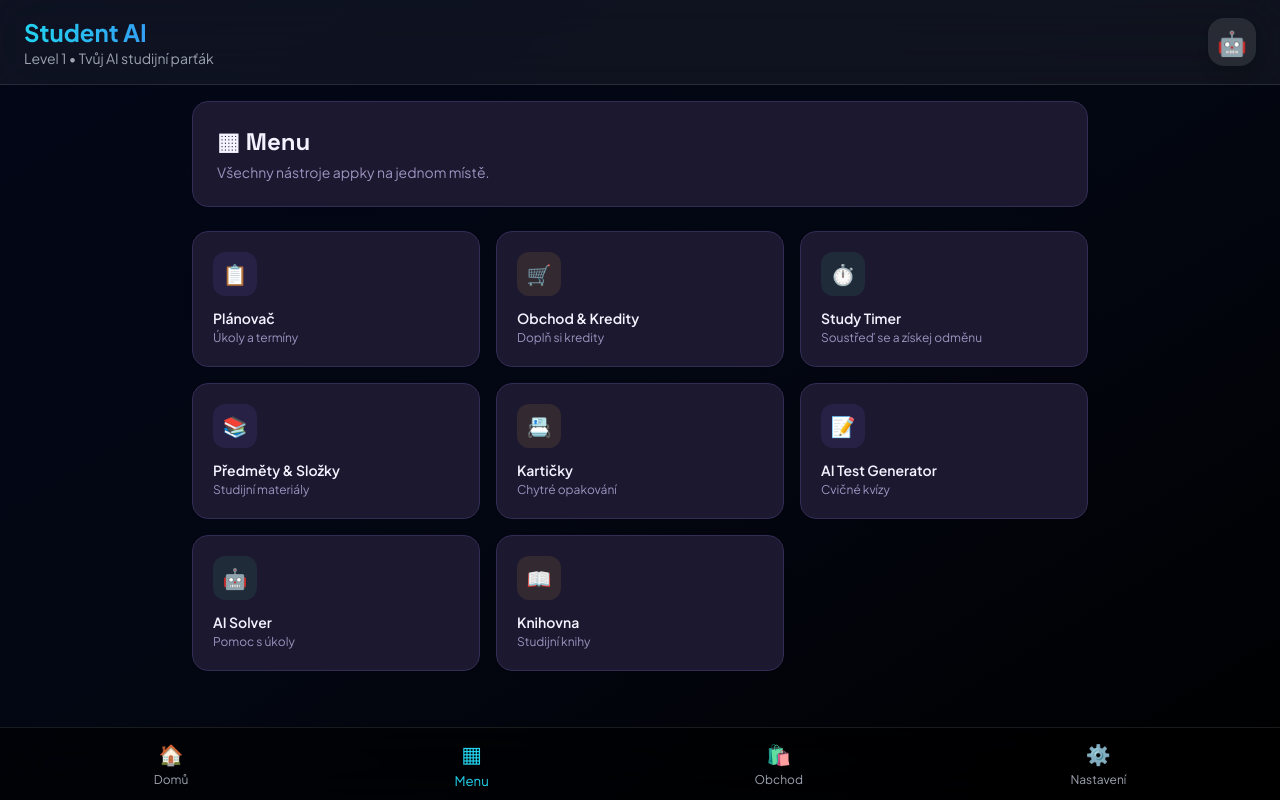
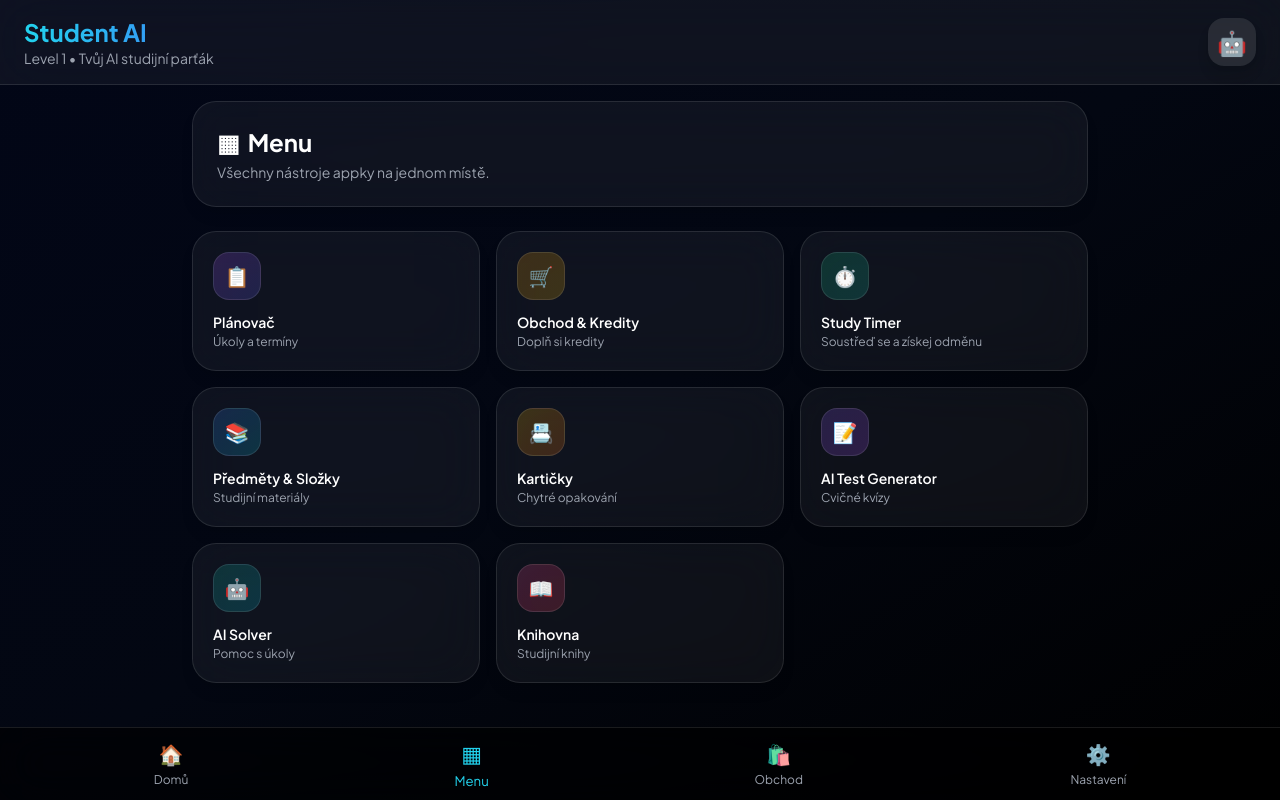
Before and after one commit to InfinityLook/Student-Ai, a Next.js app: page / in a window 1280 px wide. Both pictures are taken after a click on the button "▦ Menu". Built offline with nearby package versions, Linux system fonts and the light colour scheme.

Commit message:
Refactor MenuHubModule accents and button styles
Updated accent property to accept any string and modified tile definitions to use gradient classes for accents. Enhanced button styles for better visual effects.

```diff
--- a/components/modules/MenuHubModule.tsx
+++ b/components/modules/MenuHubModule.tsx
@@ -8,51 +8,65 @@ const TILES: {
   label: string;
   description: string;
   icon: string;
-  accent: "violet" | "gold" | "mint";
+  accent: string;
 }[] = [
-  { id: "planner", label: "Plánovač", description: "Úkoly a termíny", icon: "📋", accent: "violet" },
-  { id: "shop", label: "Obchod & Kredity", description: "Doplň si kredity", icon: "🛒", accent: "gold" },
-  { id: "timer", label: "Study Timer", description: "Soustřeď se a získej odměnu", icon: "⏱️", accent: "mint" },
-  { id: "files", label: "Předměty & Složky", description: "Studijní materiály", icon: "📚", accent: "violet" },
-  { id: "flashcards", label: "Kartičky", description: "Chytré opakování", icon: "📇", accent: "gold" },
-  { id: "test", label: "AI Test Generator", description: "Cvičné kvízy", icon: "📝", accent: "violet" },
-  { id: "solver", label: "AI Solver", description: "Pomoc s úkoly", icon: "🤖", accent: "mint" },
-  { id: "knihovna", label: "Knihovna", description: "Studijní knihy", icon: "📖", accent: "gold" },
+  { id: "planner", label: "Plánovač", description: "Úkoly a termíny", icon: "📋", accent: "from-purple-500/20 to-indigo-500/20 text-purple-400" },
+  { id: "shop", label: "Obchod & Kredity", description: "Doplň si kredity", icon: "🛒", accent: "from-amber-500/20 to-yellow-500/20 text-amber-400" },
+  { id: "timer", label: "Study Timer", description: "Soustřeď se a získej odměnu", icon: "⏱️", accent: "from-emerald-500/20 to-teal-500/20 text-emerald-400" },
+  { id: "files", label: "Předměty & Složky", description: "Studijní materiály", icon: "📚", accent: "from-blue-500/20 to-cyan-500/20 text-blue-400" },
+  { id: "flashcards", label: "Kartičky", description: "Chytré opakování", icon: "📇", accent: "from-yellow-500/20 to-orange-500/20 text-yellow-400" },
+  { id: "test", label: "AI Test Generator", description: "Cvičné kvízy", icon: "📝", accent: "from-violet-500/20 to-purple-500/20 text-violet-400" },
+  { id: "solver", label: "AI Solver", description: "Pomoc s úkoly", icon: "🤖", accent: "from-teal-500/20 to-cyan-500/20 text-teal-400" },
+  { id: "knihovna", label: "Knihovna", description: "Studijní knihy", icon: "📖", accent: "from-pink-500/20 to-rose-500/20 text-pink-400" },
 ];
-
-const ACCENT_CLASSES: Record<string, string> = {
-  violet: "bg-violet/10 text-violet",
-  gold: "bg-gold/10 text-gold",
-  mint: "bg-mint/10 text-mint",
-};
 
 export default function MenuHubModule() {
   const { setActiveModule } = useStore();
 
   return (
     <div className="max-w-4xl mx-auto space-y-6">
-      <div className="bg-surface p-6 rounded-2xl border border-edge shadow-sm">
-        <h2 className="text-2xl font-display font-bold text-ink">▦ Menu</h2>
-        <p className="text-muted text-sm mt-1">Všechny nástroje appky na jednom místě.</p>
+      {/* Header karty menu */}
+      <div className="bg-white/5 border border-white/10 p-6 rounded-3xl backdrop-blur-xl shadow-lg">
+        <h2 className="text-2xl font-bold text-white flex items-center gap-2">
+          <span>▦</span> Menu
+        </h2>
+        <p className="text-gray-400 text-sm mt-1">
+          Všechny nástroje appky na jednom místě.
+        </p>
       </div>
 
+      {/* Mřížka dlaždic ve stejném stylu */}
       <div className="grid grid-cols-2 sm:grid-cols-3 gap-4">
         {TILES.map((tile) => (
           <button
             key={tile.id}
             onClick={() => setActiveModule(tile.id)}
-            className="bg-surface p-5 rounded-2xl border border-edge shadow-sm text-left transition-all hover:-translate-y-0.5 hover:shadow-md active:scale-95"
+            className="
+              bg-white/5
+              border
+              border-white/10
+              p-5
+              rounded-3xl
+              backdrop-blur-xl
+              text-left
+              transition-all
+              hover:bg-white/10
+              hover:border-white/20
+              hover:-translate-y-0.5
+              active:scale-95
+              shadow-lg
+            "
           >
             <span
-              className={`inline-flex items-center justify-center w-11 h-11 rounded-xl text-xl mb-3 ${ACCENT_CLASSES[tile.accent]}`}
+              className={`inline-flex items-center justify-center w-12 h-12 rounded-2xl text-xl mb-3 bg-gradient-to-br ${tile.accent} border border-white/10`}
             >
               {tile.icon}
             </span>
-            <div className="font-semibold text-ink text-sm">{tile.label}</div>
-            <div className="text-xs text-muted mt-0.5">{tile.description}</div>
+            <div className="font-semibold text-white text-sm">{tile.label}</div>
+            <div className="text-xs text-gray-400 mt-0.5">{tile.description}</div>
           </button>
         ))}
       </div>
     </div>
   );
-}
+              }
```
